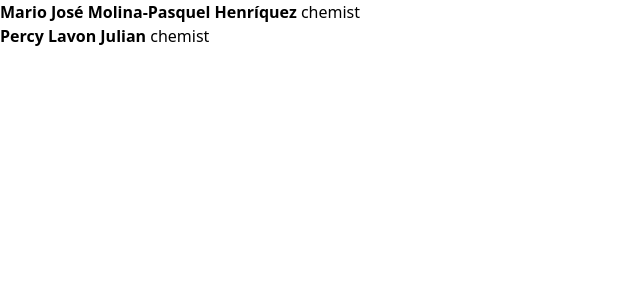
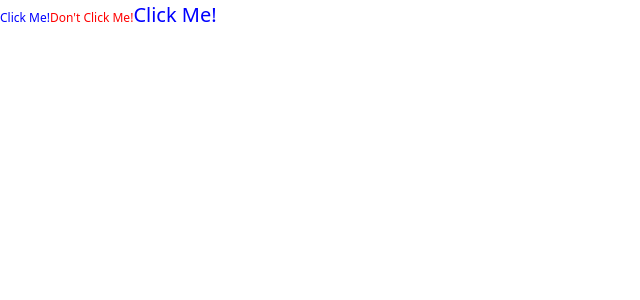
Before and after one commit to zaidoi/React, a React (Vite) app in the folder 01basicreact/: page / in a window 1280 px wide. Shown: the top 300 px of the page, without its empty margins (0-640 px from the left). Built offline with nearby package versions, Linux system fonts and the light colour scheme.

Commit message:
Btn rendering

```diff
--- a/01basicreact/src/App.jsx
+++ b/01basicreact/src/App.jsx
@@ -1,38 +1,17 @@
+
+import Button from "./Btn";
+
+
+function App() {
 
 
 
-
-function App() {
-  const people = [{
-    id: 0,
-    name: 'Creola Katherine Johnson',
-    profession: 'mathematician',
-  }, {
-    id: 1,
-    name: 'Mario José Molina-Pasquel Henríquez',
-    profession: 'chemist',
-  }, {
-    id: 2,
-    name: 'Mohammad Abdus Salam',
-    profession: 'physicist',
-  }, {
-    id: 3,
-    name: 'Percy Lavon Julian',
-    profession: 'chemist',
-  }, {
-    id: 4,
-    name: 'Subrahmanyan Chandrasekhar',
-    profession: 'astrophysicist',
-  }];
-   const chemist = people.filter(person => person.profession === 'chemist')
-
-   const listItems = chemist.map(person => <li><p>
-    <b>{person.name}</b>
-    {" " + person.profession + " "}
-    </p></li>)
-
   return (
-   <ul>{listItems}</ul>
+    <div>
+    <Button  />
+    <Button text="Don't Click Me!" color="red" fontSize={12} />
+    <Button  fontSize={20} />
+  </div>
   );
 }
 
--- /dev/null
+++ b/01basicreact/src/Btn.jsx
@@ -0,0 +1,11 @@
+
+
+
+export default function Button({ text = "Click Me!", color = "blue", fontSize = 12 }) {
+    const buttonStyle = {
+      color: color,
+      fontSize: fontSize + "px"
+    };
+
+    return <button style={buttonStyle}>{text}</button>;
+  }
--- a/01basicreact/src/main.jsx
+++ b/01basicreact/src/main.jsx
@@ -1,6 +1,7 @@
 import { StrictMode } from 'react'
 import { createRoot } from 'react-dom/client'
 import App from './App.jsx'
+import Button from './Btn.jsx'
 import "./index.css"
 
 
```
